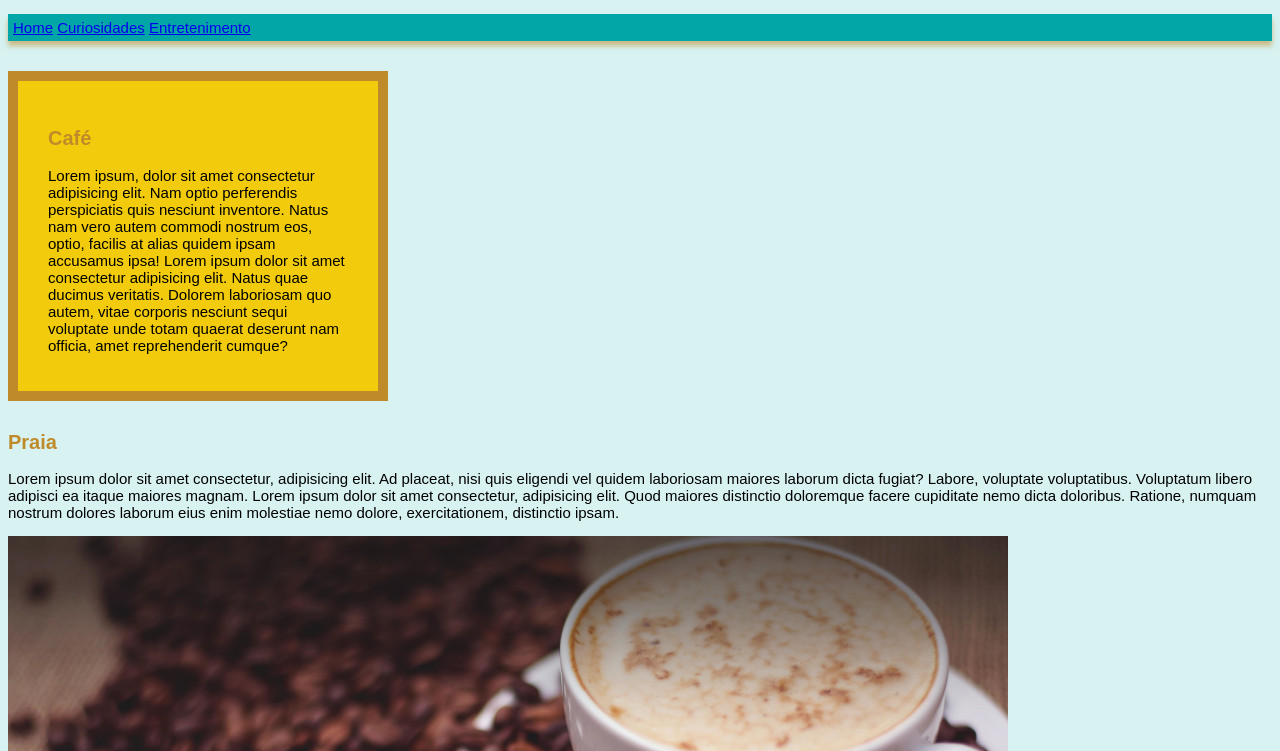
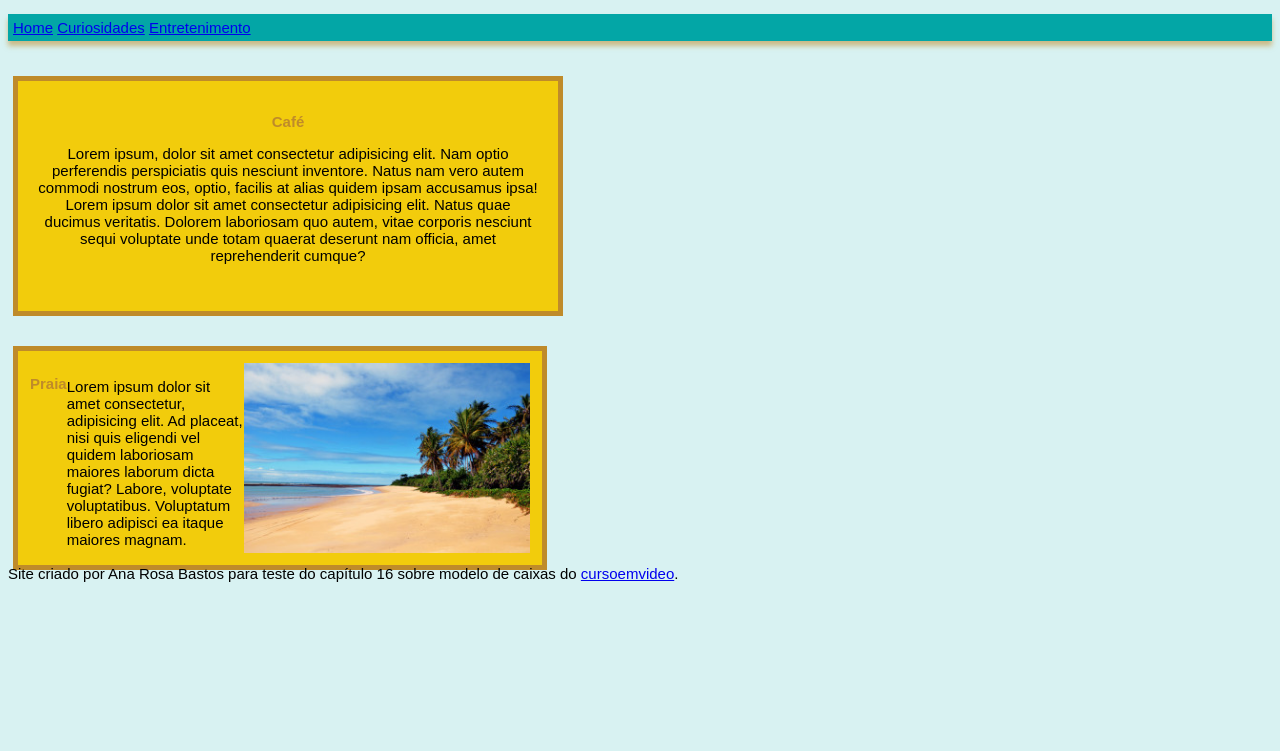
Before and after one commit to anarosabastos/teste-cap16, a plain HTML site: page index.html in a window 1280 px wide. Shown: the part 49-800 px from the top of the page. Drawn offline with Linux system fonts and the light colour scheme.

Commit message:
atualizei teste
cap 16

```diff
--- a/index.html
+++ b/index.html
@@ -23,24 +23,17 @@
                 <h2>Café</h2>
                 <p>Lorem ipsum, dolor sit amet consectetur adipisicing elit. Nam optio perferendis perspiciatis quis nesciunt inventore. Natus nam vero autem commodi nostrum eos, optio, facilis at alias quidem ipsam accusamus ipsa! Lorem ipsum dolor sit amet consectetur adipisicing elit. Natus quae ducimus veritatis. Dolorem laboriosam quo autem, vitae corporis nesciunt sequi voluptate unde totam quaerat deserunt nam officia, amet reprehenderit cumque?</p>
             </article>
-            <article>
+            <article class="oceano">
                 <h2>Praia</h2>
-                <p>Lorem ipsum dolor sit amet consectetur, adipisicing elit. Ad placeat, nisi quis eligendi vel quidem laboriosam maiores laborum dicta fugiat? Labore, voluptate voluptatibus. Voluptatum libero adipisci ea itaque maiores magnam. Lorem ipsum dolor sit amet consectetur, adipisicing elit. Quod maiores distinctio doloremque facere cupiditate nemo dicta doloribus. Ratione, numquam nostrum dolores laborum eius enim molestiae nemo dolore, exercitationem, distinctio ipsam.</p>
+                <p>Lorem ipsum dolor sit amet consectetur, adipisicing elit. Ad placeat, nisi quis eligendi vel quidem laboriosam maiores laborum dicta fugiat? Labore, voluptate voluptatibus. Voluptatum libero adipisci ea itaque maiores magnam.</p>
+
+                <img src="imagens/praia-p.jpg" alt="xícara de cafe">
+
             </article>
-            <aside>
-                <picture>
-                    <source media="(max-width: 750px)" srcset="imagens/cafe-p.jpg" type="image/jpg">
-                    <source media="(max-width: 1050px)" srcset="imagens/cafe-m.jpg" type="image/jpg">
-                    <img src="imagens/cafe-g.jpg" alt="xícara de cafe">
-                </picture>
-            </aside>
+
         </section>
         <aside>
-            <picture>
-                <source media="(max-width: 750px)" srcset="imagens/praia-p.jpg" type="image/jpg">
-                <source media="(max-width: 1050px)" srcset="imagens/praia-m.jpg" type="image/jpg">
-                <img src="imagens/praia-g.jpg" alt="praia">
-            </picture>
+
         </aside>
     </main>
 </body>
--- a/style.css
+++ b/style.css
@@ -13,7 +13,8 @@ h1 {
 
 h2 {
     color: #BF8B2A;
-    font-size: 20px;
+    font-size: 15px;
+
 }
 
 nav {
@@ -23,15 +24,39 @@ nav {
 }
 
 .cafe {
-    width: 300px;
-    height: 250px;
+    width: 500px;
+    height: 190px;
     background-color: #F2CC0C;
     border-style: solid;
     border-width: 10px;
     border-color:#F2CC0C;
-    padding: 20px;
-    outline-width: 10px;
+    padding: 10px;
+    outline-width: 5px;
     outline-style: solid;
     outline-color: #BF8B2A;
     margin: 40px 10px;
+    text-align:center;
 }
+
+.oceano {
+    width: 500px;
+    height: 190px;
+    background-color: #F2CC0C;
+    border-style: solid;
+    border-width: 10px;
+    border-color:#F2CC0C;
+    padding: 2px;
+    outline-width: 5px;
+    outline-style: solid;
+    outline-color: #BF8B2A;
+    margin: 0px 10px;
+    text-align: left;
+    display: inline-flex;
+    font-size: 15px;
+
+}
+
+img {
+    position: sticky;
+    float: right;
+}
```
Also changed, not shown: imagens/cafe-menos-p.jpg (added).
